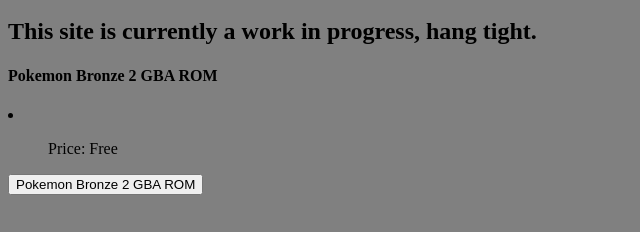
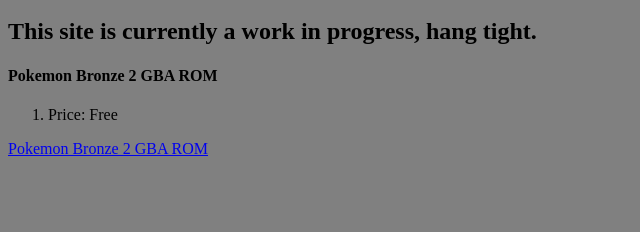
Before and after one commit to nshaddow/Nshaddow-Store, a plain HTML site: page index.html in a window 1280 px wide. Shown: the part 48-280 px from the top of the page, without its empty margins (0-640 px from the left). Drawn offline with Linux system fonts and the light colour scheme.

Commit message:
Update index.html

```diff
--- a/index.html
+++ b/index.html
@@ -6,9 +6,9 @@
   <h2>This site is currently a work in progress, hang tight.</h2>
   <h4>Pokemon Bronze 2 GBA ROM</h4>
   <p>
-    <li>
-      <ol>Price: Free</ol>
-    </li>
+    <ol>
+      <li>Price: Free</li>
+    </ol>
   </p>
-  <button href="https://nshaddow.itch.io/pokemon-bronze-2">Pokemon Bronze 2 GBA ROM</button>
+  <a href="https://nshaddow.itch.io/pokemon-bronze-2">Pokemon Bronze 2 GBA ROM</a>
 </body>
```
